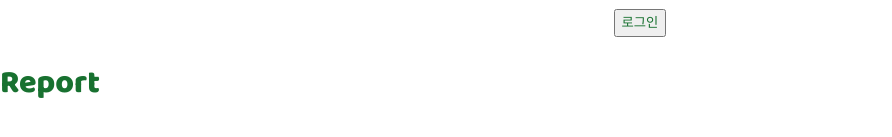
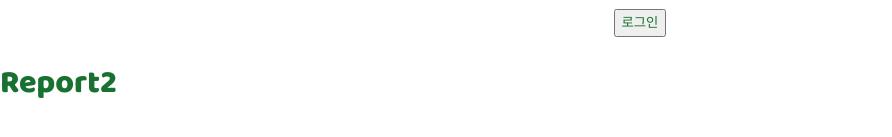
Before and after one commit to Kunnect/KUAttendance, a React (Create React App) app: page /report in a window 1280 px wide. Shown: the part 227-364 px from the top of the page, without its empty margins (0-892 px from the left). Built offline with nearby package versions, Linux system fonts and the light colour scheme.

Commit message:
version 수정

```diff
--- a/src/Report.js
+++ b/src/Report.js
@@ -3,7 +3,7 @@ import React from 'react';
 const Working = () => {
   return (
     <div>
-      <h1>Report</h1>
+      <h1>Report2</h1>
     </div>
   );
 };
```
